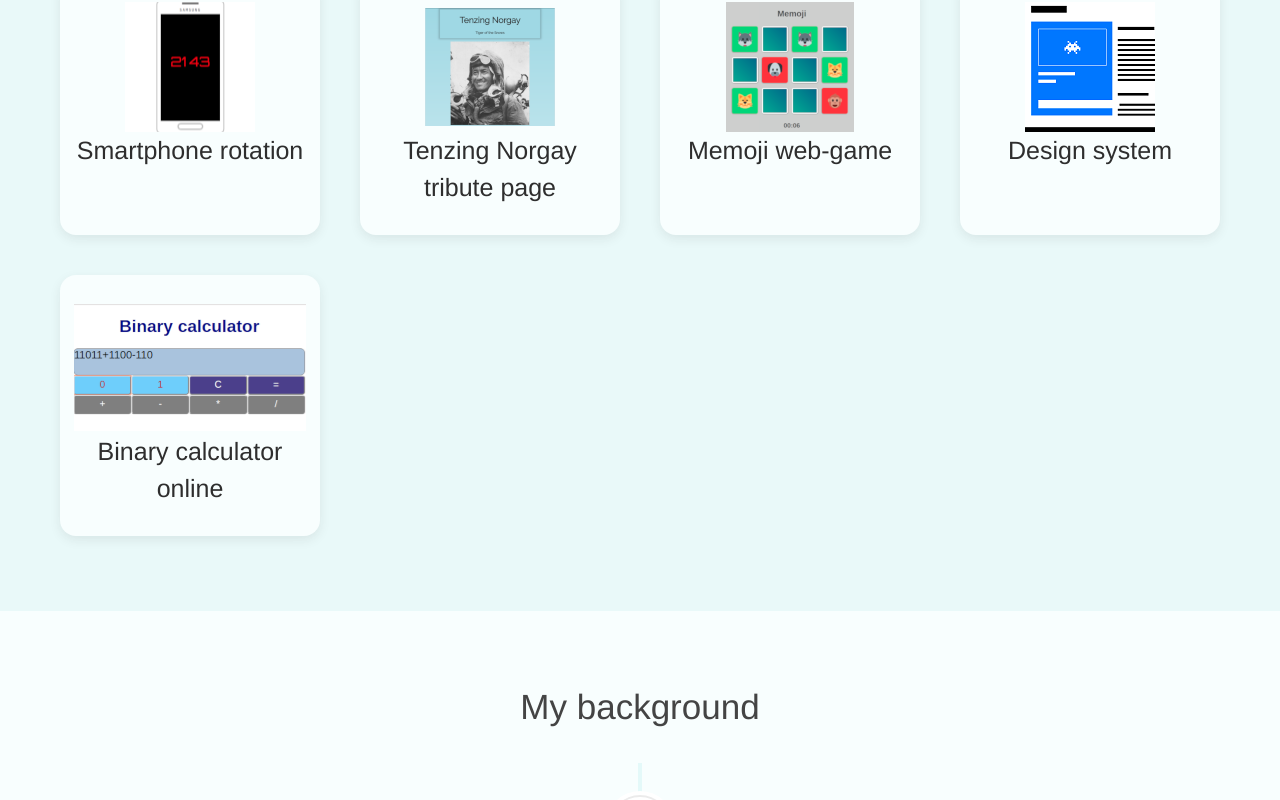
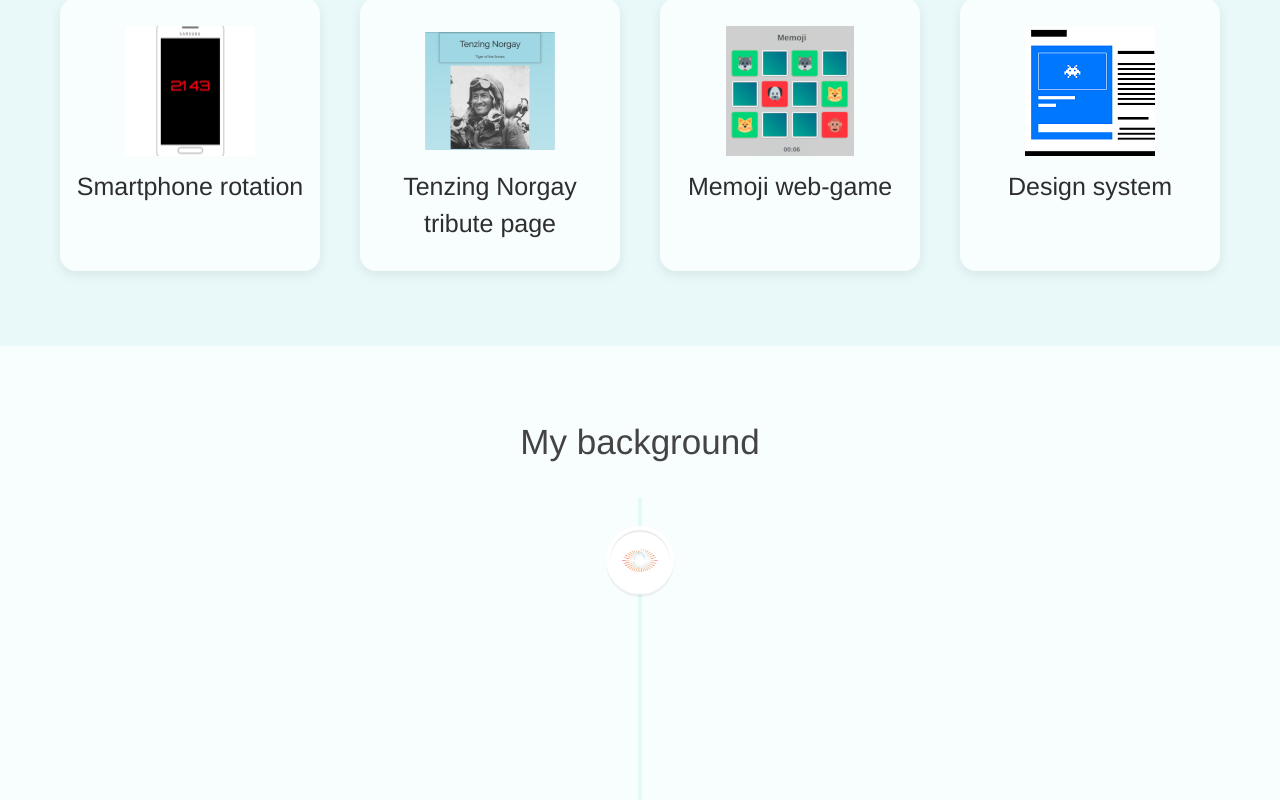
Before and after one commit to nat-k-dev/natkdev.com, a React (Create React App) app: page / in a window 1280 px wide. Shown: the part 1488-2288 px from the top of the page. Built offline with nearby package versions, Linux system fonts and the light colour scheme.

Commit message:
animate card

```diff
--- a/src/components/home/home.css
+++ b/src/components/home/home.css
@@ -33,7 +33,6 @@ body {
 
 html, body {
     max-width: 100%;
-    overflow-x: hidden;
 }
 
 :target::before {
--- a/src/components/home/main/about-me/aboutMe.css
+++ b/src/components/home/main/about-me/aboutMe.css
@@ -33,6 +33,8 @@
 	gap: 60px;
 	justify-items: center;
 	align-items: center;
+	max-width: 1200px;
+	margin: auto;
 }
 
 @media screen and (max-width: 1080px) {
--- a/src/components/home/main/projects/project/project.css
+++ b/src/components/home/main/projects/project/project.css
@@ -76,4 +76,5 @@
 
 .caption.project-caption_text-center {
 	text-align: center;
+	margin-top: 12px;
 }
--- a/src/components/home/main/projects/project/project.js
+++ b/src/components/home/main/projects/project/project.js
@@ -1,13 +1,19 @@
 import React from "react";
 import { Link } from "react-router-dom";
 import "./project.css";
+import { motion } from "framer-motion";
+
+const cardVariants = {
+    hidden: { opacity: 0, y: 20 },
+    show: { opacity: 1, y: 0 },
+  };
 
 function Project(props) {
 
     const cssClassName = ["project", props.cssClassName].join(' ');
 
     return (
-        <div className={cssClassName}>
+        <motion.div className={cssClassName} key={props.link} variants={cardVariants}>
                 {props.internalPage ?
                     <Link to={props.link}>
                         <p className="caption project-caption_text-center">{props.caption}</p>
@@ -18,7 +24,7 @@ function Project(props) {
                         <div className="icon"></div>
                     </a>
                 }
-        </div>
+        </motion.div>
     );
 }
 
--- a/src/components/home/main/projects/projects.css
+++ b/src/components/home/main/projects/projects.css
@@ -2,6 +2,8 @@
 	display: grid;
 	grid-template-columns: minmax(0, 1fr) minmax(0, 1fr) minmax(0, 1fr) minmax(0, 1fr);
 	grid-gap: 40px;
+	max-width: 1600px;
+	margin: auto;
 }
 
 @media screen and (max-width: 1200px) {
--- a/src/components/home/main/projects/projects.js
+++ b/src/components/home/main/projects/projects.js
@@ -2,10 +2,25 @@ import React from "react";
 import Project from "./project/project";
 import {projectsInfo} from "./projects-info";
 import "./projects.css";
+import { motion } from "framer-motion";
+
+const containerVariants = {
+  hidden: {},
+  show: {
+    transition: {
+      staggerChildren: 0.1, // delay between each card
+    },
+  },
+};
 
 function Projects() {
     return (
-      <div className="projects">
+      <motion.div className="projects"
+        variants={containerVariants}
+        initial="hidden"
+        whileInView="show"
+        viewport={{ once: true, amount: 0.1 }}
+      >
 
         <Project cssClassName={projectsInfo.biebOudersApp.cssClassName}
                   link={projectsInfo.biebOudersApp.link}
@@ -56,11 +71,11 @@ function Projects() {
                   link={projectsInfo.designSystem.link}
                   caption={projectsInfo.designSystem.caption}
                   internalPage={projectsInfo.designSystem.internalPage} />
-        <Project cssClassName={projectsInfo.binaryCalc.cssClassName}
+        {/*<Project cssClassName={projectsInfo.binaryCalc.cssClassName}
                   link={projectsInfo.binaryCalc.link}
                   caption={projectsInfo.binaryCalc.caption}
-                  internalPage={projectsInfo.binaryCalc.internalPage} />
-      </div>
+                  internalPage={projectsInfo.binaryCalc.internalPage} /> */}
+      </motion.div>
     );
 }
 
```
